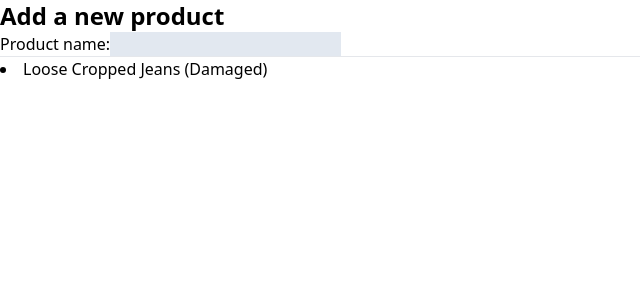
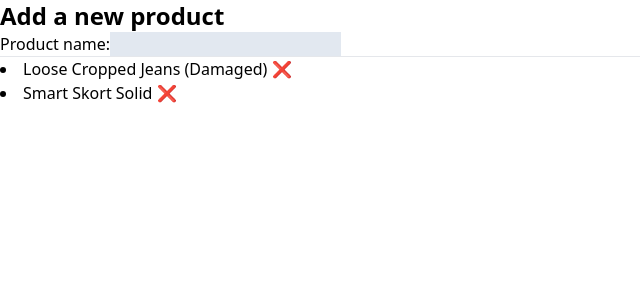
Before and after one commit to warinthornS/fashionstore-exercise, a Next.js app: page / in a window 1280 px wide. Shown: the top 300 px of the page, without its empty margins (0-640 px from the left). Built offline with nearby package versions, Linux system fonts and the light colour scheme.

Commit message:
update test

```diff
--- a/src/components/ProductList.tsx
+++ b/src/components/ProductList.tsx
@@ -8,7 +8,9 @@ const ProductList = ({ items }: ProductListProps) => {
   return (
     <ul className="list-disc list-inside">
       {items.map((item) => (
-        <li key={item.name}>{item.name}</li>
+        <li key={item.name}>
+          {item.name} <button onClick={() => {}}>❌</button>
+        </li>
       ))}
     </ul>
   );
--- a/src/pages/index.tsx
+++ b/src/pages/index.tsx
@@ -5,6 +5,7 @@ export default function Home() {
   const [productName, setProductName] = useState("");
   const [products, setProducts] = useState([
     { name: "Loose Cropped Jeans (Damaged)" },
+    { name: "Smart Skort Solid" },
   ]);
 
   return (
```
Also changed, not shown: 1 other file (tests, documents, lock files or other folders).
